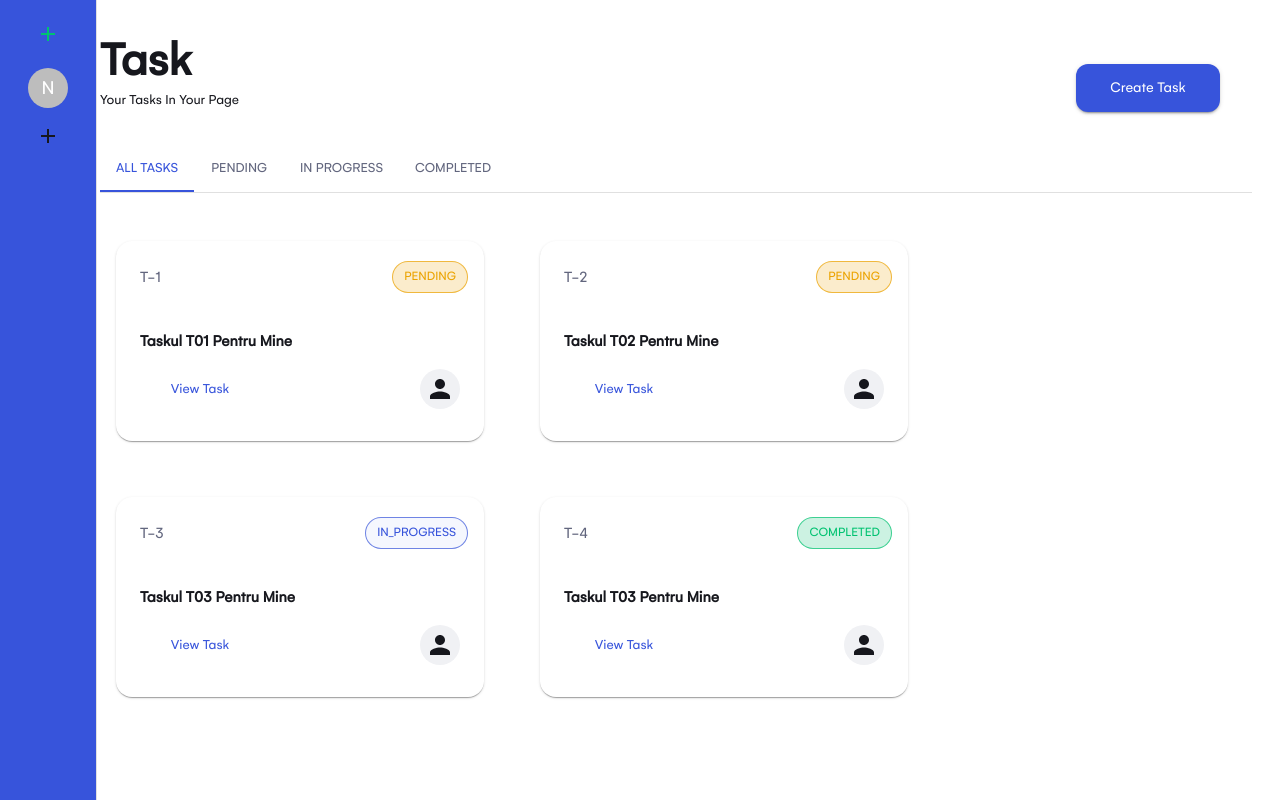
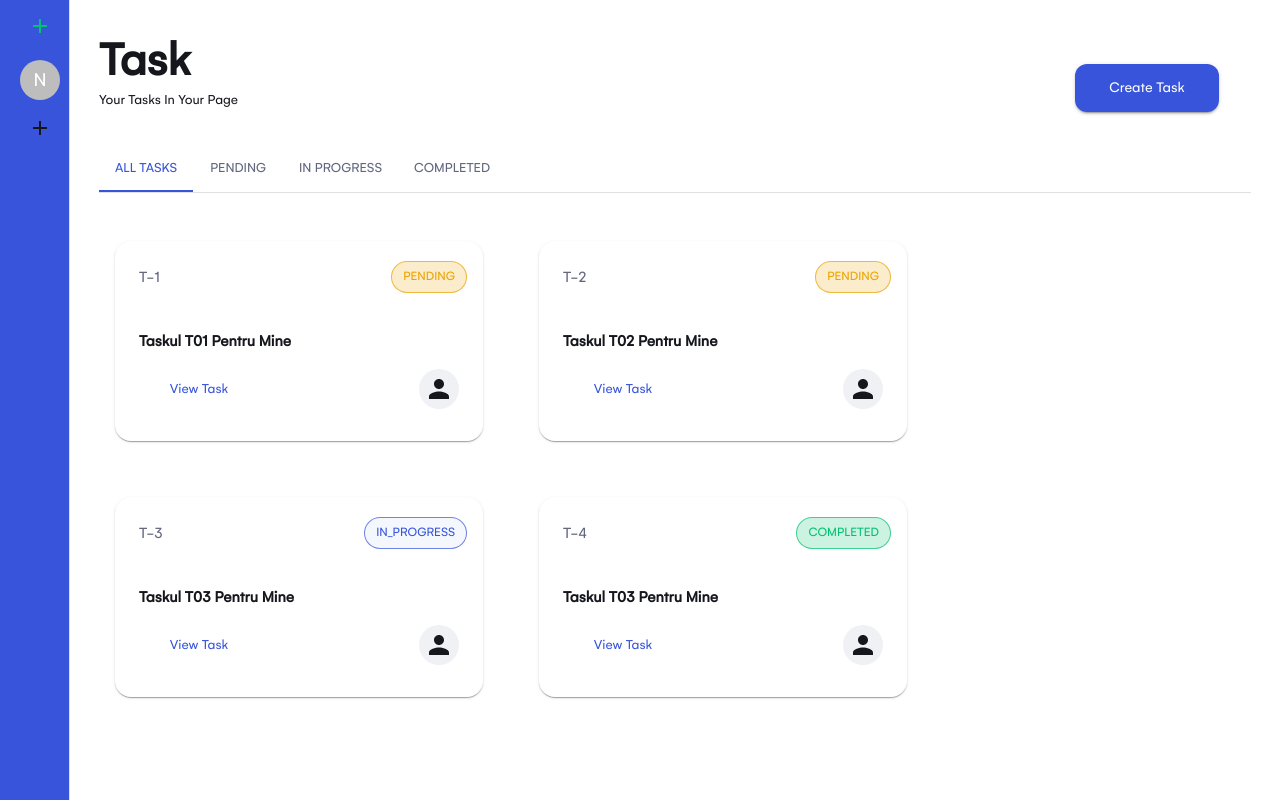
Before and after one commit to cezarmocanu/meteor-internship, a React (Vite) app: page / in a window 1280 px wide. Built offline with nearby package versions, Linux system fonts and the light colour scheme.

Commit message:
350-660 menu expansion overflow fixed

```diff
--- a/src/components/SideBar.jsx
+++ b/src/components/SideBar.jsx
@@ -5,8 +5,8 @@ import AddIcon from "@mui/icons-material/Add";
 import Theme from "../theme";
 import SideBarItems from "./SideBarItems";
 
-const BASE_DRAWER_WIDTH = 72;
-const EXPANDED_DRAWER_WIDTH = 408;
+const BASE_DRAWER_WIDTH = 70;
+const EXPANDED_DRAWER_WIDTH = 400;
 
 function SideBar() {
 	const [isExpanded, setIsExpanded] = useState(false);
@@ -19,13 +19,18 @@ function SideBar() {
 				width: isExpanded ? EXPANDED_DRAWER_WIDTH : BASE_DRAWER_WIDTH,
 				height: "100vh",
 				flexShrink: 0,
+				"& .MuiDrawer-paper": {
+					width: isExpanded ? EXPANDED_DRAWER_WIDTH : BASE_DRAWER_WIDTH,
+					boxSizing: "border-box",
+				},
+
 			}}
 		>
 			<Stack direction={"row"} height="100%">
 				<Stack
 					direction="column"
 					spacing={2}
-					padding={2}
+					padding={1}
 					sx={{
 						backgroundColor: Theme.palette.primary.main,
 					}}
```
